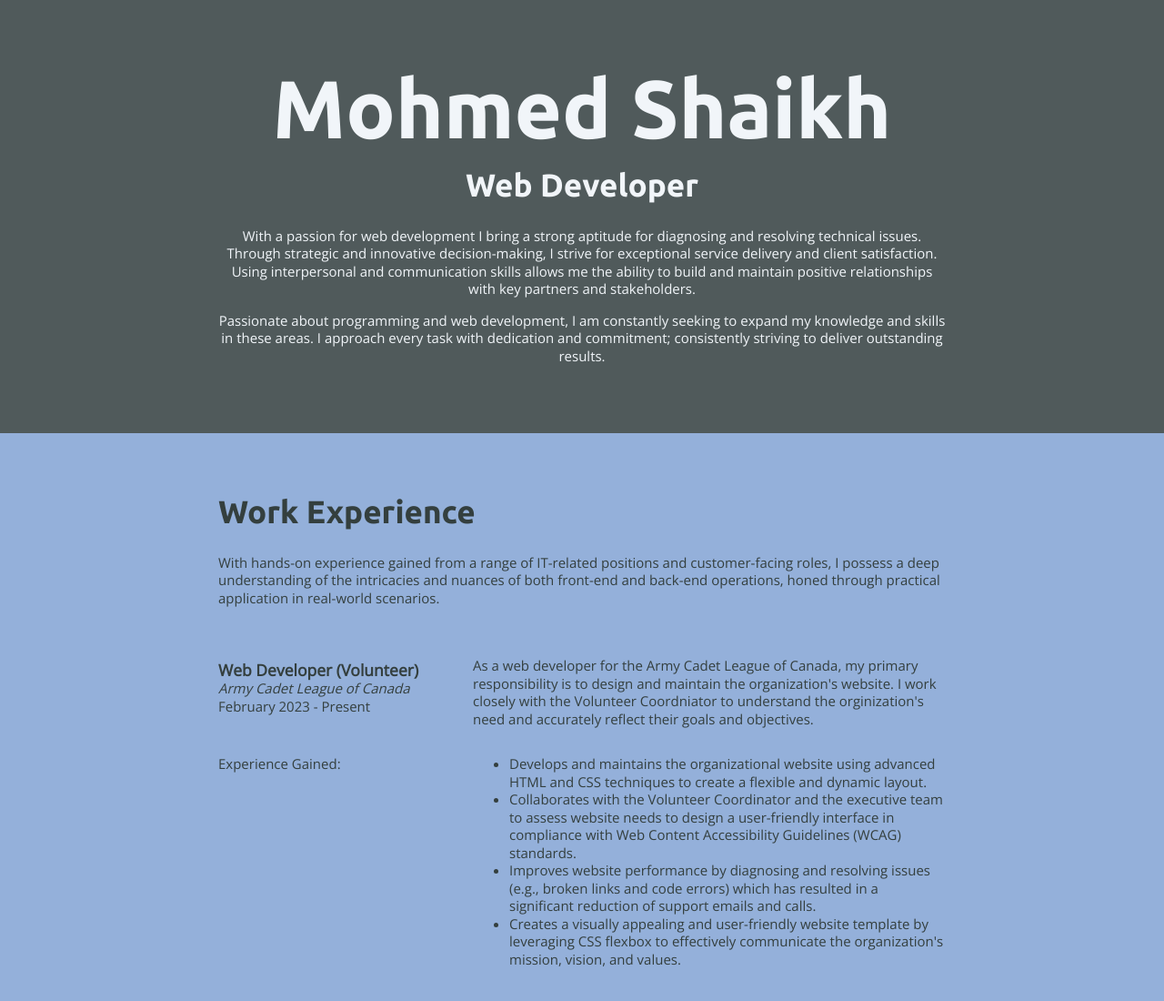
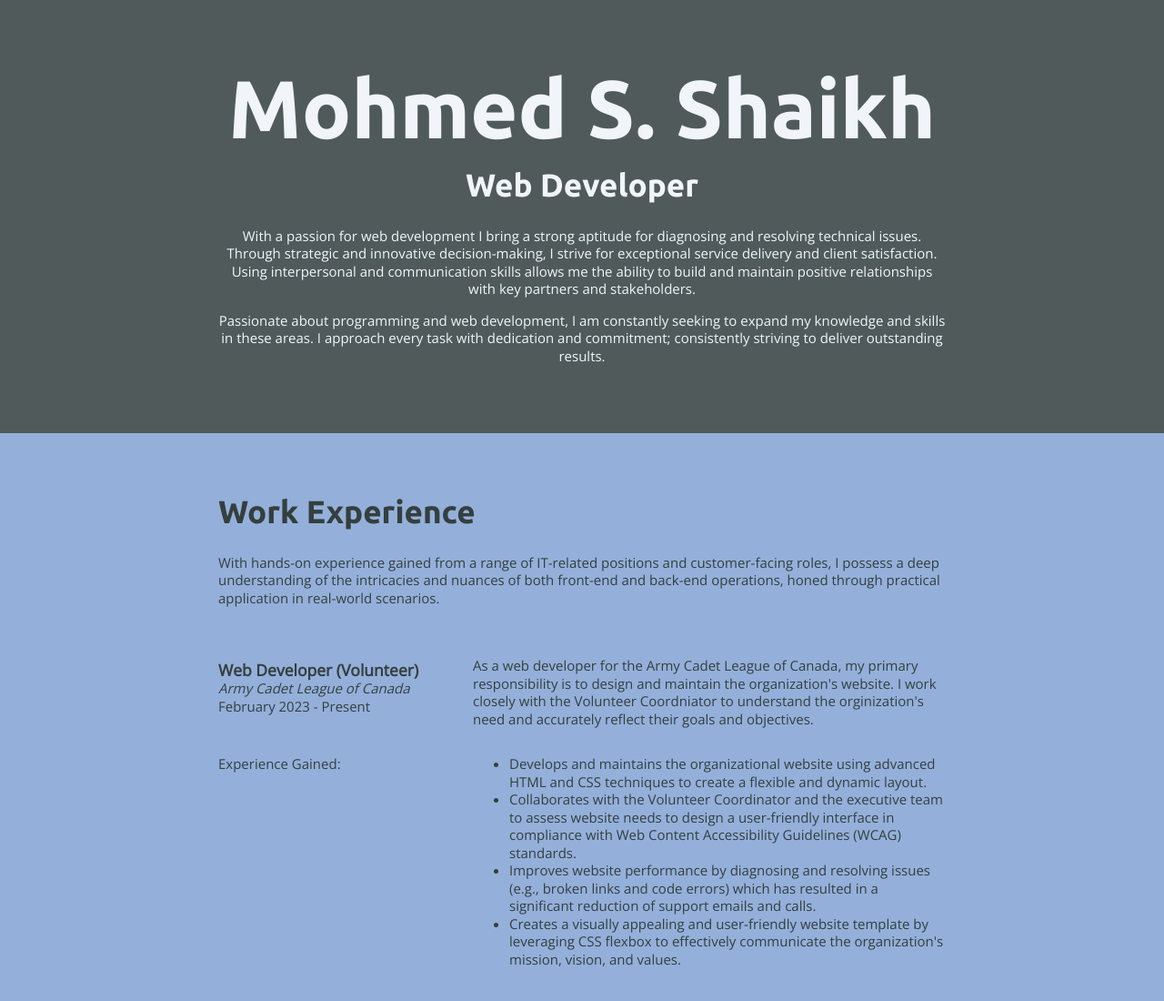
Before and after one commit to Shaikh1595/portfolio_shaikh, a plain HTML site: page index.html in a window 1280 px wide. Shown: the top 1100 px of the page at 91% size. Drawn offline with nearby package versions, Linux system fonts and the light colour scheme.

Commit message:
Add files via upload

```diff
--- a/index.html
+++ b/index.html
@@ -17,7 +17,7 @@
       <!-- ***********************  ABOUT / PROFILE  *********************** -->
       <header>
         <div class="content-wrap">
-          <h1>Mohmed Shaikh</h1>
+          <h1>Mohmed S. Shaikh</h1>
           <h2>Web Developer</h2>
           <p>
             With a passion for web development I bring a strong aptitude for
```
